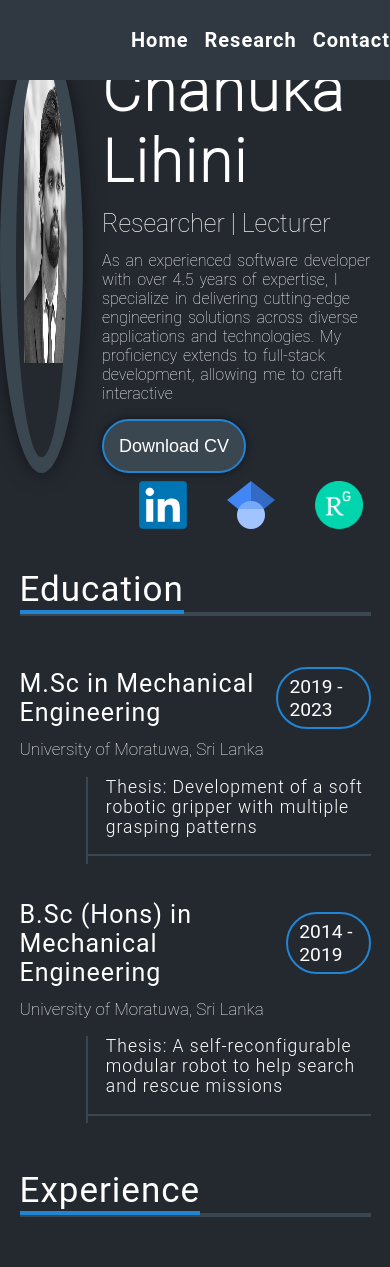
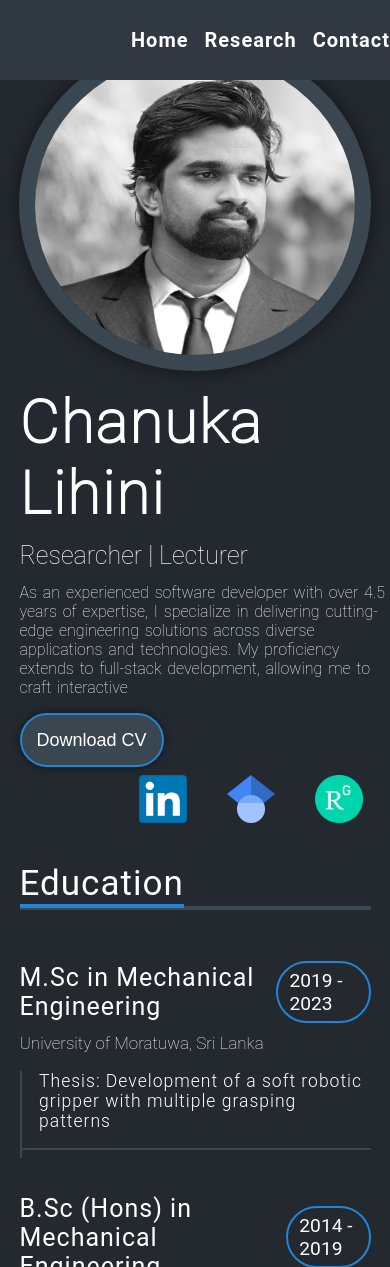
Before and after one commit to ChanukaLihini/chanuka.io, a React (Create React App) app: page /#/ in a window 390 px wide. Shown: the top 1267 px of the page. Built offline with nearby package versions, Linux system fonts and the light colour scheme.

Commit message:
mobile responsive issue fixes

```diff
--- a/src/components/Home/HomeProfile.css
+++ b/src/components/Home/HomeProfile.css
@@ -12,6 +12,7 @@
 
 .main-profile {
   display: flex;
+  flex-wrap: wrap;
   justify-content: center;
   padding-top: 10%;
 
@@ -22,7 +23,9 @@
     overflow: hidden;
     box-shadow: 0 0 20px rgba(0, 0, 0, 0.5);
     animation: profile-animation 1s ease 0s 1 normal forwards;
-
+    img {
+        padding: 0;
+      }
   }
 }
 
--- a/src/components/Publication/PublicationList.css
+++ b/src/components/Publication/PublicationList.css
@@ -1,5 +1,5 @@
 .publication-container{
-    margin-left: 4em;
+    margin-left: 5%;
     color: white;
     font-family: 'Roboto', sans-serif;
 }
--- a/src/styles/DescriptionLine.css
+++ b/src/styles/DescriptionLine.css
@@ -2,7 +2,7 @@
   font-size: 15px;
   padding-right: 5%;
   margin-top: 1em;
-  margin-left: 5.75em;
+  margin-left: 5%;
   padding-bottom: 0.5em;
   margin-bottom: 1em;
   border-left: 2px solid #3a4750;
```
